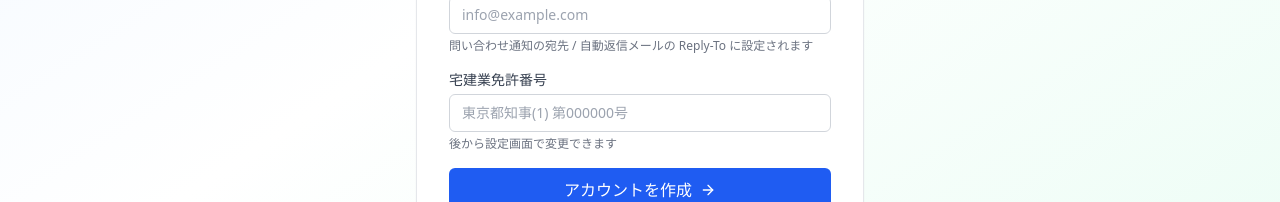
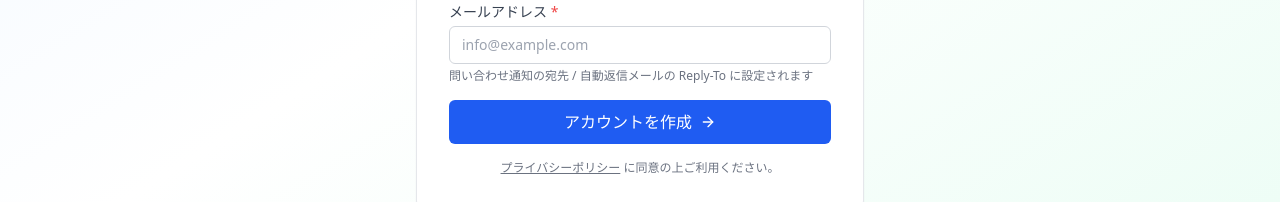
Before and after one commit to najimi0219/bukkakun, a Next.js app: page /signup in a window 1280 px wide. Shown: the part 522-724 px from the top of the page. Built offline with nearby package versions, Linux system fonts and the light colour scheme; no server answers.

Commit message:
Signup: remove license_number field; surface Supabase error details on failure

```diff
--- a/app/api/signup-tenant/route.ts
+++ b/app/api/signup-tenant/route.ts
@@ -109,8 +109,15 @@ export async function POST(req: NextRequest) {
     .select("id")
     .single();
   if (tenantErr || !tenant) {
+    console.error("[signup-tenant] tenant insert failed:", tenantErr);
     return NextResponse.json(
-      { ok: false, error: tenantErr?.message ?? "テナント作成に失敗しました" },
+      {
+        ok: false,
+        error:
+          (tenantErr?.message ?? "テナント作成に失敗しました") +
+          (tenantErr?.code ? ` (code=${tenantErr.code})` : ""),
+        details: tenantErr,
+      },
       { status: 500 }
     );
   }
@@ -127,10 +134,17 @@ export async function POST(req: NextRequest) {
     .select("id")
     .single();
   if (userErr || !user) {
+    console.error("[signup-tenant] user insert failed:", userErr);
     // Roll back the tenant we just created so we don't leak orphans.
     await supabase.from("tenants").delete().eq("id", tenant.id);
     return NextResponse.json(
-      { ok: false, error: userErr?.message ?? "ユーザー作成に失敗しました" },
+      {
+        ok: false,
+        error:
+          (userErr?.message ?? "ユーザー作成に失敗しました") +
+          (userErr?.code ? ` (code=${userErr.code})` : ""),
+        details: userErr,
+      },
       { status: 500 }
     );
   }
--- a/app/signup/page.tsx
+++ b/app/signup/page.tsx
@@ -1,19 +1,16 @@
 "use client";
 
 import Link from "next/link";
-import { useRouter } from "next/navigation";
 import { useState } from "react";
 import { ArrowRight, Loader2, Sparkles } from "lucide-react";
 import { setLocalSession } from "@/lib/session";
 import { useToast } from "@/components/Toast";
 
 export default function SignupPage() {
-  const router = useRouter();
   const toast = useToast();
   const [companyName, setCompanyName] = useState("");
   const [contactName, setContactName] = useState("");
   const [email, setEmail] = useState("");
-  const [licenseNumber, setLicenseNumber] = useState("");
   const [submitting, setSubmitting] = useState(false);
 
   const onSubmit = async (e: React.FormEvent) => {
@@ -32,7 +29,6 @@ export default function SignupPage() {
           company_name: companyName,
           contact_name: contactName,
           email,
-          license_number: licenseNumber,
         }),
       });
       const json = (await res.json()) as {
@@ -125,17 +121,6 @@ export default function SignupPage() {
               問い合わせ通知の宛先 / 自動返信メールの Reply-To に設定されます
             </p>
           </div>
-          <div>
-            <label className="label">宅建業免許番号</label>
-            <input
-              className="input"
-              value={licenseNumber}
-              onChange={(e) => setLicenseNumber(e.target.value)}
-              placeholder="東京都知事(1) 第000000号"
-            />
-            <p className="text-xs text-gray-500 mt-1">後から設定画面で変更できます</p>
-          </div>
-
           <button
             type="submit"
             disabled={submitting}
```
